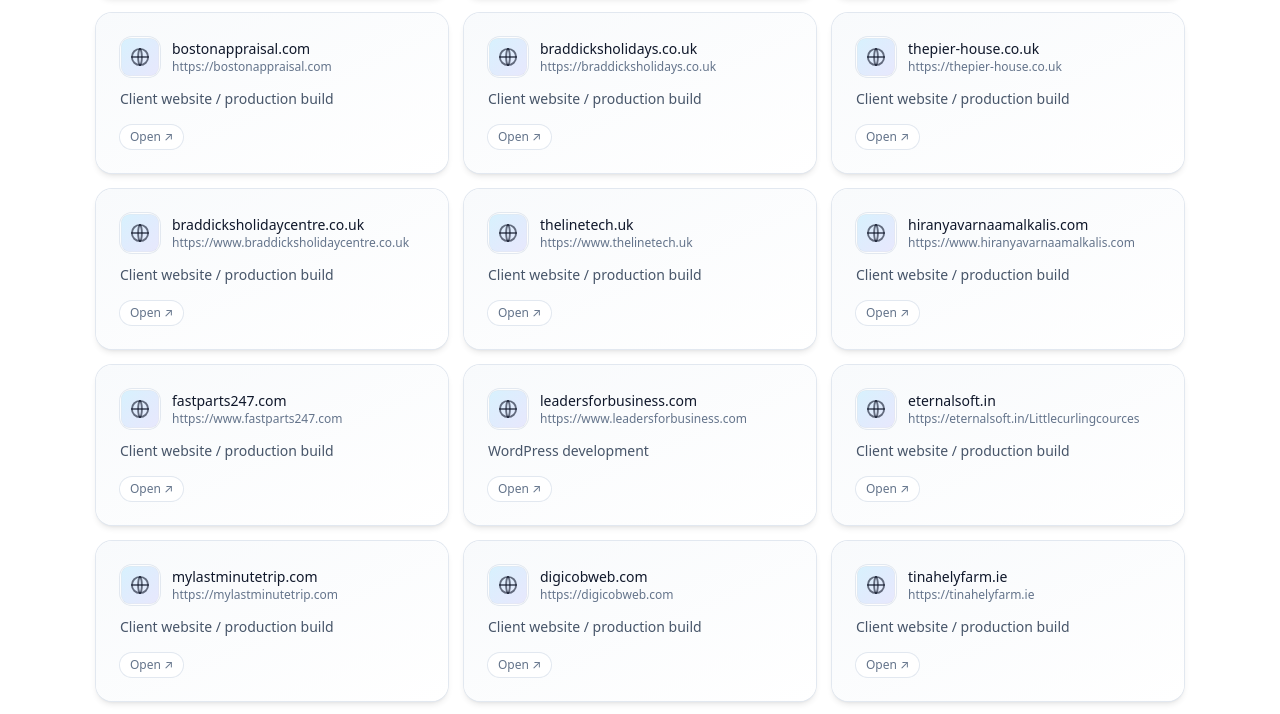
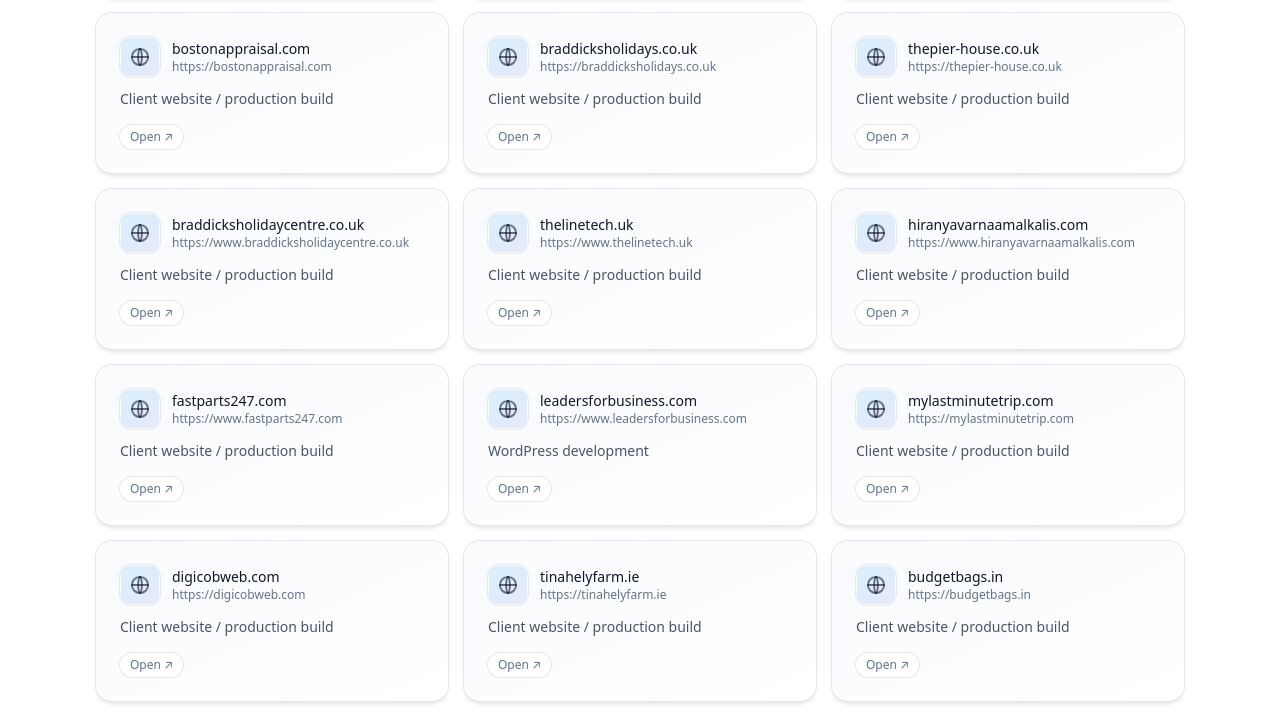
Before and after one commit to faizansatgit/projects, a plain HTML site: page index.html in a window 1280 px wide. Shown: the part 3707-4421 px from the top of the page. Drawn offline with nearby package versions, Linux system fonts and the light colour scheme.

Commit message:
added files

```diff
--- a/index.html
+++ b/index.html
@@ -650,7 +650,6 @@
             { url: 'https://www.hiranyavarnaamalkalis.com', note: '' },
             { url: 'https://www.fastparts247.com', note: '' },
             { url: 'https://www.leadersforbusiness.com', note: 'WordPress development' },
-            { url: 'https://eternalsoft.in/Littlecurlingcources', note: '' },
             { url: 'https://mylastminutetrip.com', note: '' },
             { url: 'https://digicobweb.com', note: '' },
             { url: 'https://tinahelyfarm.ie', note: '' },
```
